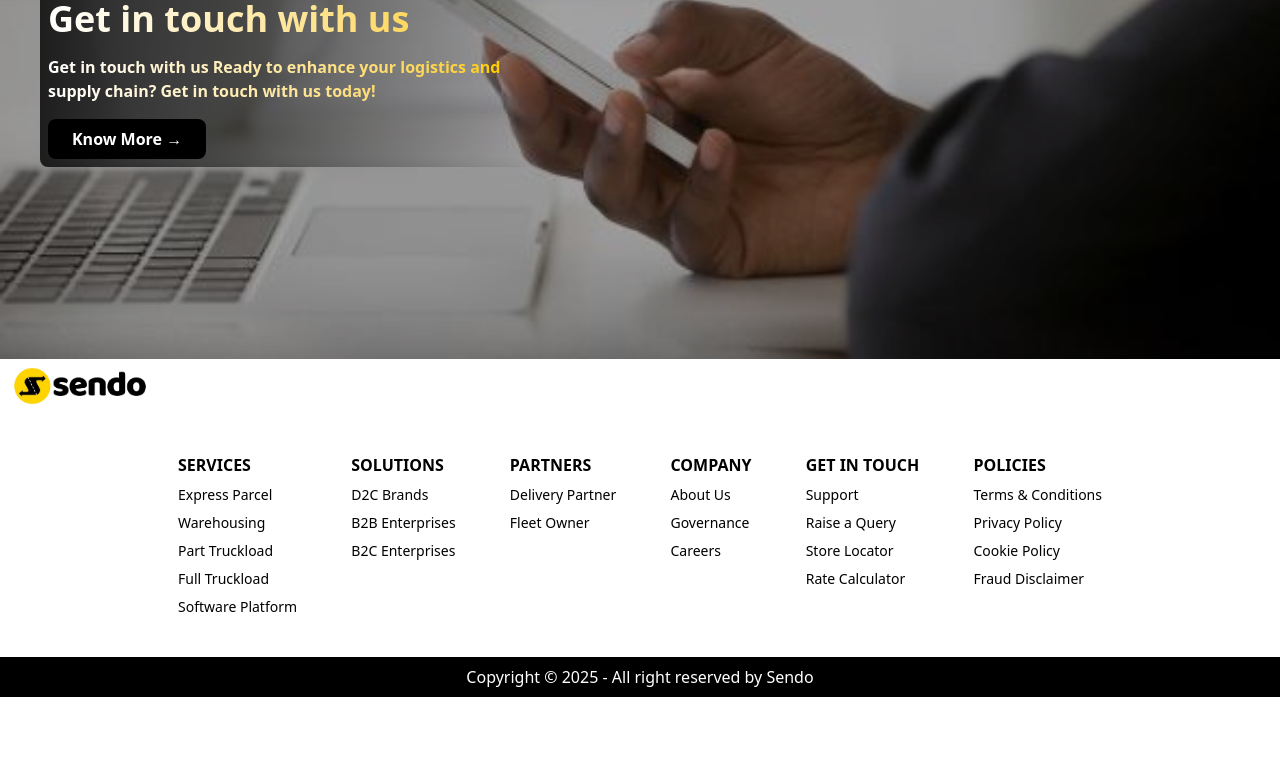
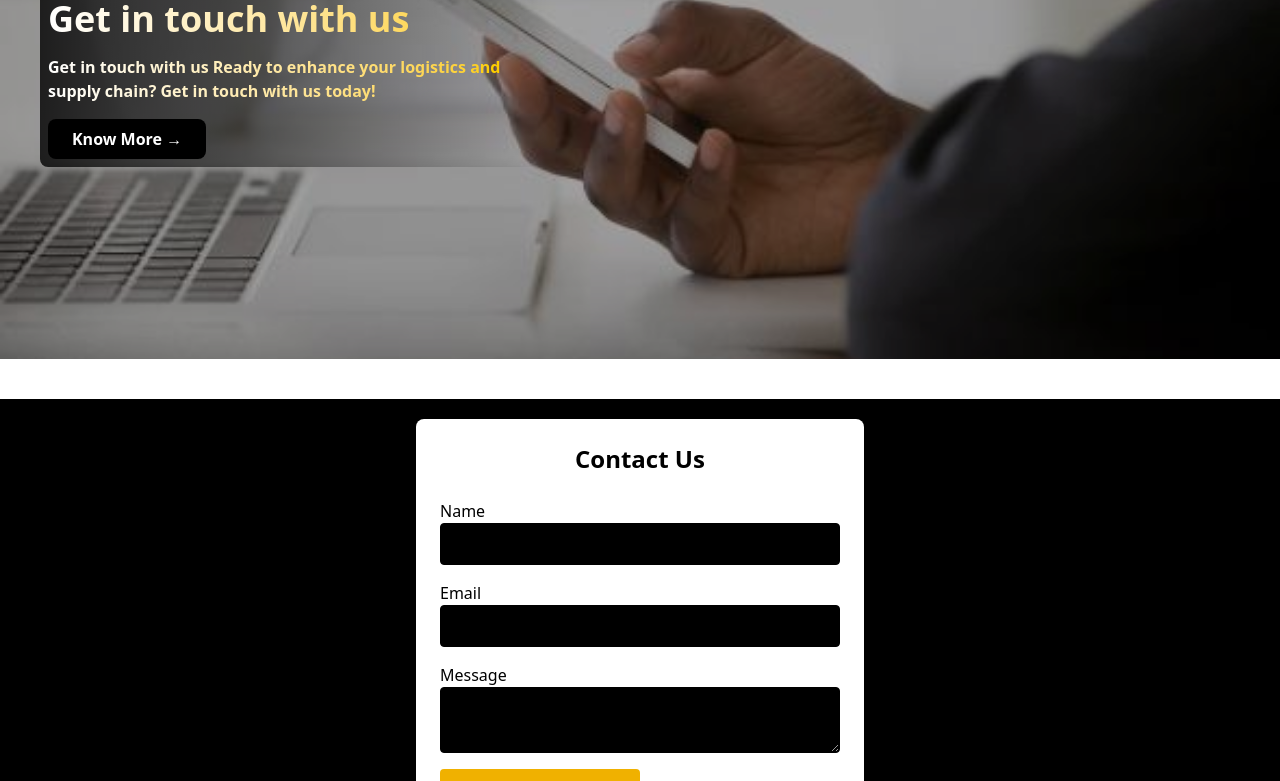
Before and after one commit to rahulpant2002/sendo, a React (Vite) app: page / in a window 1280 px wide. Shown: the part 2005-2786 px from the top of the page. Before the commit the page ends 2702 px from the top, so only its background shows below. Built offline with nearby package versions, Linux system fonts and the light colour scheme.

Commit message:
Changes Done

```diff
--- a/src/components/AboutPage/Founders.jsx
+++ b/src/components/AboutPage/Founders.jsx
@@ -1,54 +1,54 @@
-import React from 'react'
+import React from 'react';
 import cao from "../../Images/cao.png";
 import cto from "../../Images/cto.png";
 import ceo from "../../Images/ceo.png";
 import director1 from "../../Images/director1.png";
 import director2 from "../../Images/director2.png";
 
-
 const Founders = () => {
   return (
     <div>
-        <div className='text-center font-bold text-black text-3xl my-6'>Meet Our Team</div>
-        <div className="flex flex-wrap justify-center  text-black w-full px-5">
+      <div className="text-center font-bold text-black text-3xl my-6">
+        Meet Our Team
+      </div>
+      <div className="flex flex-wrap justify-center text-black w-full px-5">
         {/* CEO */}
-        <div className="flex flex-col items-center w-full sm:w-1/2 md:w-1/3 lg:w-1/5 text-center">
+        <div className="flex flex-col items-center w-full sm:w-1/2 md:w-1/3 lg:w-1/5 text-center mb-6 sm:mb-0">
           <img src={ceo} alt="ceoImg" className="h-32 w-32 object-cover rounded-full" />
-            <p className="font-semibold mt-2">LAVAKUMAR.N</p>
+          <p className="font-semibold mt-2 sm:mt-4">LAVAKUMAR.N</p>
           <p className="text-sm text-gray-600">CEO & Founder</p>
         </div>
 
         {/* Director 2 */}
-        <div className="flex flex-col items-center w-full sm:w-1/2 md:w-1/3 lg:w-1/5 text-center">
+        <div className="flex flex-col items-center w-full sm:w-1/2 md:w-1/3 lg:w-1/5 text-center mb-6 sm:mb-0">
           <img src={director2} alt="dir2Img" className="h-32 w-32 object-cover rounded-full" />
-            <p className="font-semibold mt-2">MANJUNATH.N</p>
+          <p className="font-semibold mt-2 sm:mt-4">MANJUNATH.N</p>
           <p className="text-sm text-gray-600">Director</p>
         </div>
 
         {/* Director 1 */}
-        <div className="flex flex-col items-center w-full sm:w-1/2 md:w-1/3 lg:w-1/5 text-center">
+        <div className="flex flex-col items-center w-full sm:w-1/2 md:w-1/3 lg:w-1/5 text-center mb-6 sm:mb-0">
           <img src={director1} alt="dir1Img" className="h-32 w-32 object-cover rounded-full" />
-            <p className="font-semibold mt-2">MALLIKARJUNA.B PAMOJI</p>
+          <p className="font-semibold mt-2 sm:mt-4">MALLIKARJUNA.B PAMOJI</p>
           <p className="text-sm text-gray-600">Director</p>
         </div>
 
         {/* CAO */}
-        <div className="flex flex-col items-center w-full sm:w-1/2 md:w-1/3 lg:w-1/5 text-center">
+        <div className="flex flex-col items-center w-full sm:w-1/2 md:w-1/3 lg:w-1/5 text-center mb-6 sm:mb-0">
           <img src={cao} alt="caoImg" className="h-32 w-32 object-cover rounded-full" />
-            <p className="font-semibold mt-2">ARUN KUMAR.N</p>
+          <p className="font-semibold mt-2 sm:mt-4">ARUN KUMAR.N</p>
           <p className="text-sm text-gray-600">CAO</p>
         </div>
 
         {/* CTO */}
-        <div className="flex flex-col items-center w-full sm:w-1/2 md:w-1/3 lg:w-1/5 text-center">
+        <div className="flex flex-col items-center w-full sm:w-1/2 md:w-1/3 lg:w-1/5 text-center mb-6 sm:mb-0">
           <img src={cto} alt="ctoImg" className="h-32 w-32 object-cover rounded-full" />
-            <p className="font-semibold mt-2">SIMHALA SAI SREENIVAS</p>
+          <p className="font-semibold mt-2 sm:mt-4">SIMHALA SAI SREENIVAS</p>
           <p className="text-sm text-gray-600">CTO</p>
         </div>
       </div>
     </div>
+  );
+};
 
-  )
-}
-
-export default Founders
+export default Founders;
--- a/src/components/AboutPage/Industries.jsx
+++ b/src/components/AboutPage/Industries.jsx
@@ -6,7 +6,7 @@ const industries = [
 
   { name: "E-commerce", icon: ShoppingCart },
 
-  { name: "Automotive", icon: Car },
+  // { name: "Automotive", icon: Car },
 
   { name: "Technology", icon: Cpu },
 
@@ -20,7 +20,7 @@ const industries = [
 
   { name: "Textiles and Apparel", icon: Shirt },
 
-  { name: "Healthcare & Pharmaceuticals", icon: HeartPulse }
+  // { name: "Healthcare & Pharmaceuticals", icon: HeartPulse }
 
 ];
 
@@ -30,12 +30,12 @@ export default function Industries() {
     <div className="max-w-5xl mx-auto text-center text-black py-12 px-4">
       <h2 className="text-3xl font-semibold mb-6">Industries We Serve</h2>
       <div className="w-16 h-1 bg-yellow-400 mx-auto mb-8"></div>
-      <div className="grid grid-cols-2 md:grid-cols-3 lg:grid-cols-5 gap-6">
+      <div className="grid grid-cols-2 md:grid-cols-3 lg:grid-cols-4 gap-6">
 
         {industries.map((industry, index) => (
           <div
             key={index}
-            className="p-6 border rounded-lg shadow-sm hover:shadow-md transition"
+            className="p-10 border rounded-lg shadow-sm hover:shadow-md transition"
           >
             <industry.icon className="w-10 h-10 mx-auto mb-3 text-gray-700" />
             <p className="text-lg font-medium" >{industry.name}</p>
--- a/src/components/Footer.jsx
+++ b/src/components/Footer.jsx
@@ -3,13 +3,11 @@ import LogoFooter from "./LogoFooter";
 const Footer = () => {
   return (
     <div>
-      <LogoFooter/>
-      <footer className="bg-white text-black py-10 px-6 ">
-        <div className="max-w-7xl mx-auto text-center md:text-left">
-          <div className="flex flex-col md:flex-row md:justify-between">
+      <LogoFooter />
+      <footer className="bg-white text-black py-10 px-6">
+        <div className="max-w-6xl mx-auto text-center sm:text-left">
+          <div className="grid grid-cols-2 sm:grid-cols-2 md:grid-cols-3 lg:grid-cols-3 gap-6">
 
-            {/* Right Section - Services & Links */}
-            <div className=" flex flex-wrap justify-between gap-8 w-full md:w-3/4 mx-auto">
             {/* SERVICES */}
             <div>
               <h2 className="font-semibold">SERVICES</h2>
@@ -19,8 +17,6 @@ const Footer = () => {
                 <li>Part Truckload</li>
                 <li>Full Truckload</li>
                 <li>Software Platform</li>
-                  {/* <li>Cross Border</li> */}
-                  {/* <li>Data Intelligence</li> */}
               </ul>
             </div>
 
@@ -38,7 +34,6 @@ const Footer = () => {
             <div>
               <h2 className="font-semibold">PARTNERS</h2>
               <ul className="text-sm space-y-2 mt-2">
-                  {/* <li>Franchise Opportunities</li> */}
                 <li>Delivery Partner</li>
                 <li>Fleet Owner</li>
               </ul>
@@ -50,9 +45,6 @@ const Footer = () => {
               <ul className="text-sm space-y-2 mt-2">
                 <li>About Us</li>
                 <li>Governance</li>
-                  {/* <li>Investor Relations</li> */}
-                  {/* <li>ODR Portal</li> */}
-                  {/* <li>Press Release</li> */}
                 <li>Careers</li>
               </ul>
             </div>
@@ -63,7 +55,6 @@ const Footer = () => {
               <ul className="text-sm space-y-2 mt-2">
                 <li>Support</li>
                 <li>Raise a Query</li>
-                  <li>Store Locator</li>
                 <li>Rate Calculator</li>
               </ul>
             </div>
@@ -76,19 +67,21 @@ const Footer = () => {
                 <li>Privacy Policy</li>
                 <li>Cookie Policy</li>
                 <li>Fraud Disclaimer</li>
-                  {/* <li>ONDC Disclaimer</li> */}
               </ul>
             </div>
-            </div>
+
           </div>
         </div>
       </footer>
-      <p className='text-center text-white p-2 bg-black'>Copyright © {new Date().getFullYear()} - All right reserved by Sendo</p>
+      <p className="text-center text-white p-4 bg-black">
+        Copyright © {new Date().getFullYear()} - All rights reserved by Sendo
+      </p>
     </div>
   );
 };
 
 export default Footer;
+
 
 
 // import React from 'react'
--- /dev/null
+++ b/src/components/HomePage/Form.jsx
@@ -0,0 +1,74 @@
+import { useState } from "react";
+
+export default function ContactForm() {
+  const [formData, setFormData] = useState({ name: "", email: "", message: "" });
+  const [submitted, setSubmitted] = useState(false);
+
+  const handleChange = (e) => {
+    setFormData({ ...formData, [e.target.name]: e.target.value });
+  };
+
+  const handleSubmit = (e) => {
+    e.preventDefault();
+    setSubmitted(true);
+    // Here, you can add logic to send form data to backend
+  };
+
+  return (
+    <div className="flex justify-center items-center my-10 bg-black">
+      <div className="w-full max-w-md my-5 bg-white text-white p-6 rounded-lg shadow-lg">
+        <h2 className="text-2xl font-bold text-center text-black mb-6">Contact Us</h2>
+
+        {submitted ? (
+          <p className="text-green-400 text-center">Thank you for contacting us!</p>
+        ) : (
+          <form onSubmit={handleSubmit} className="space-y-4 my-5">
+            {/* Name Input */}
+            <div className="flex flex-col">
+              <label className="text-black">Name</label>
+              <input
+                type="text"
+                name="name"
+                value={formData.name}
+                onChange={handleChange}
+                className="w-full p-2 rounded bg-black border border-black focus:outline-none focus:border-yellow-500"
+                required
+              />
+            </div>
+
+            {/* Email Input */}
+            <div className="flex flex-col">
+              <label className="text-black">Email</label>
+              <input
+                type="email"
+                name="email"
+                value={formData.email}
+                onChange={handleChange}
+                className="w-full p-2 rounded bg-black border border-black focus:outline-none focus:border-yellow-500"
+                required
+              />
+            </div>
+
+            {/* Message Input */}
+            <div className="flex flex-col">
+              <label className="text-black">Message</label>
+              <textarea
+                name="message"
+                value={formData.message}
+                onChange={handleChange}
+                className="w-full p-2 rounded bg-black border border-black focus:outline-none focus:border-yellow-500"
+                rows="2"
+                required
+              ></textarea>
+            </div>
+
+            {/* Submit Button */}
+            <button type="submit" className="w-[50%] bg-yellow-500 text-black cursor-pointer font-bold py-2 rounded hover:bg-yellow-600">
+              Submit
+            </button>
+          </form>
+        )}
+      </div>
+    </div>
+  );
+}
--- a/src/components/HomePage/Home.jsx
+++ b/src/components/HomePage/Home.jsx
@@ -5,6 +5,7 @@ import LogisticsSlider from "./LogisticSider";
 import ServicesSlider from "./ServiceSlider";
 import SendoSolutions from "./SendoSolutions";
 import ShipmentForm from './ShipmentForm'
+import Form from "./Form"
 
 const Home = () => {
   const heading = "Sendo Logistics Transforming Services for All.";
@@ -19,6 +20,7 @@ const Home = () => {
           <ServicesSlider />
         </div>
         <ContactSection/>
+        <Form/>
     </div>
   )
 }
--- a/src/components/HomePage/SendoSolutions.jsx
+++ b/src/components/HomePage/SendoSolutions.jsx
@@ -5,13 +5,13 @@ const solutions = [
   {
     title: "D2C Brands",
     description: "We provide an integrated logistics solution built on Express Parcel, Warehousing, Freight, and more.",
-    imgSrc: "https://cdn-icons-png.flaticon.com/512/2643/2643371.png",
+    imgSrc: "https://cdn-icons-png.flaticon.com/512/1828/1828959.png",
     alt: "D2C Icon",
   },
   {
     title: "B2C Customers",
     description: "India’s only online courier solution for personal shipping needs, with real-time tracking and free pickup.",
-    imgSrc: "https://cdn-icons-png.flaticon.com/512/2643/2643380.png",
+    imgSrc: "https://cdn-icons-png.flaticon.com/512/2643/2643314.png",
     alt: "Courier Icon",
   },
   {
```
Lines whose indentation alone changed are shown as unchanged.
